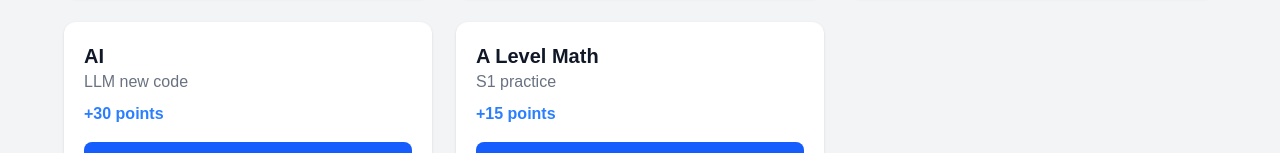
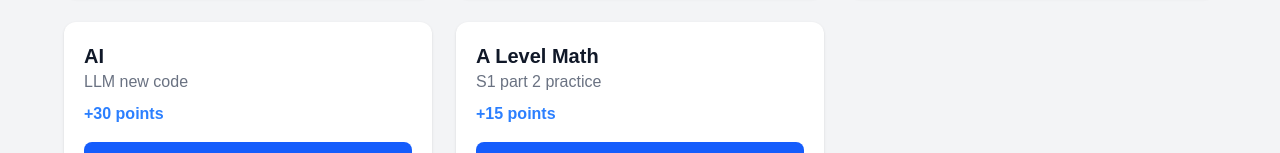
Before and after one commit to wasif-69/Productivity, a Next.js app: page /habbits in a window 1280 px wide. Shown: the part 474-627 px from the top of the page. Built offline with nearby package versions, Linux system fonts and the light colour scheme; no server answers; the database is empty.

Commit message:
adding more things

```diff
--- a/app/habbits/page.tsx
+++ b/app/habbits/page.tsx
@@ -46,7 +46,7 @@ export default function Page() {
     { name: "Admissions", minimum: "3 italy university final", points: 15},
     { name: "Electronics", minimum: "short video content edit and book", points: 30 },
     { name: "AI", minimum: "LLM new code ", points: 30},
-    { name: "A Level Math", minimum: "S1 practice ", points: 15},
+    { name: "A Level Math", minimum: "S1 part 2 practice  ", points: 15},
   ];
 
   const getDocsFireStore = async () => {
```
